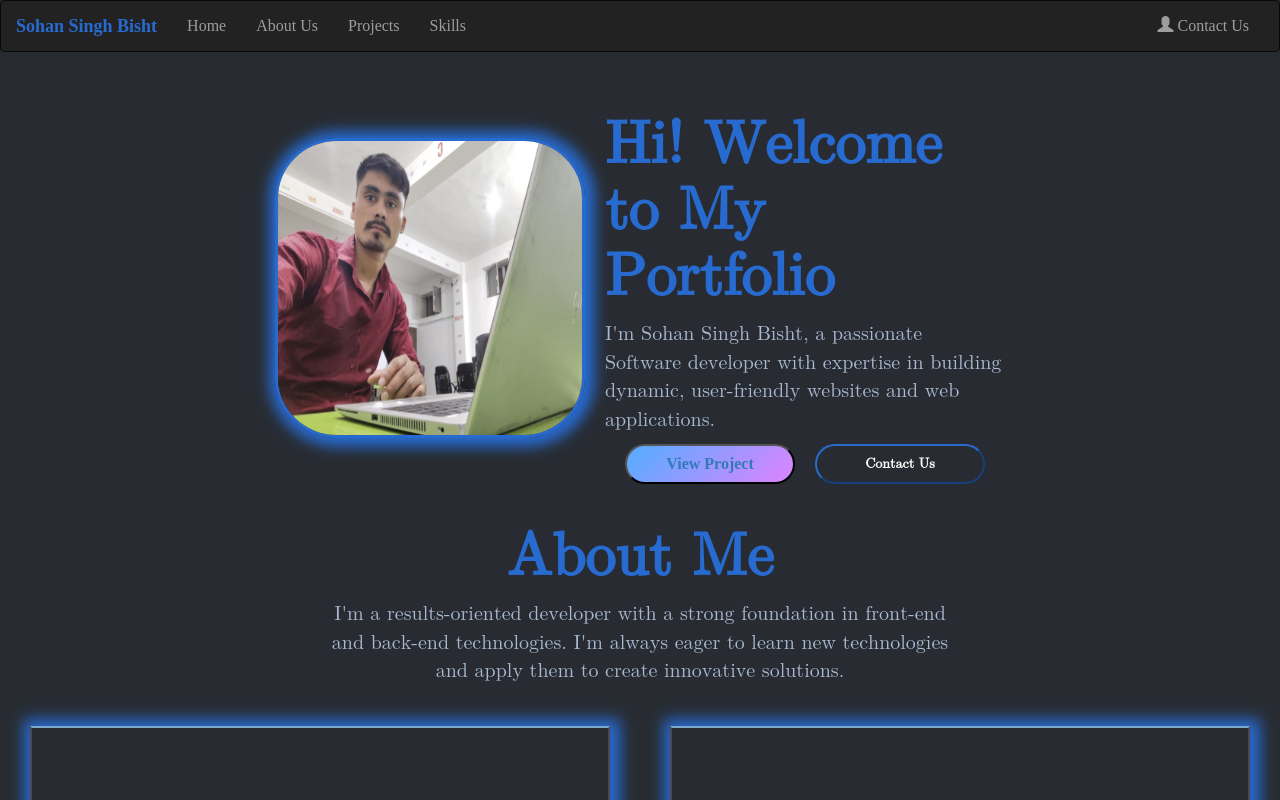
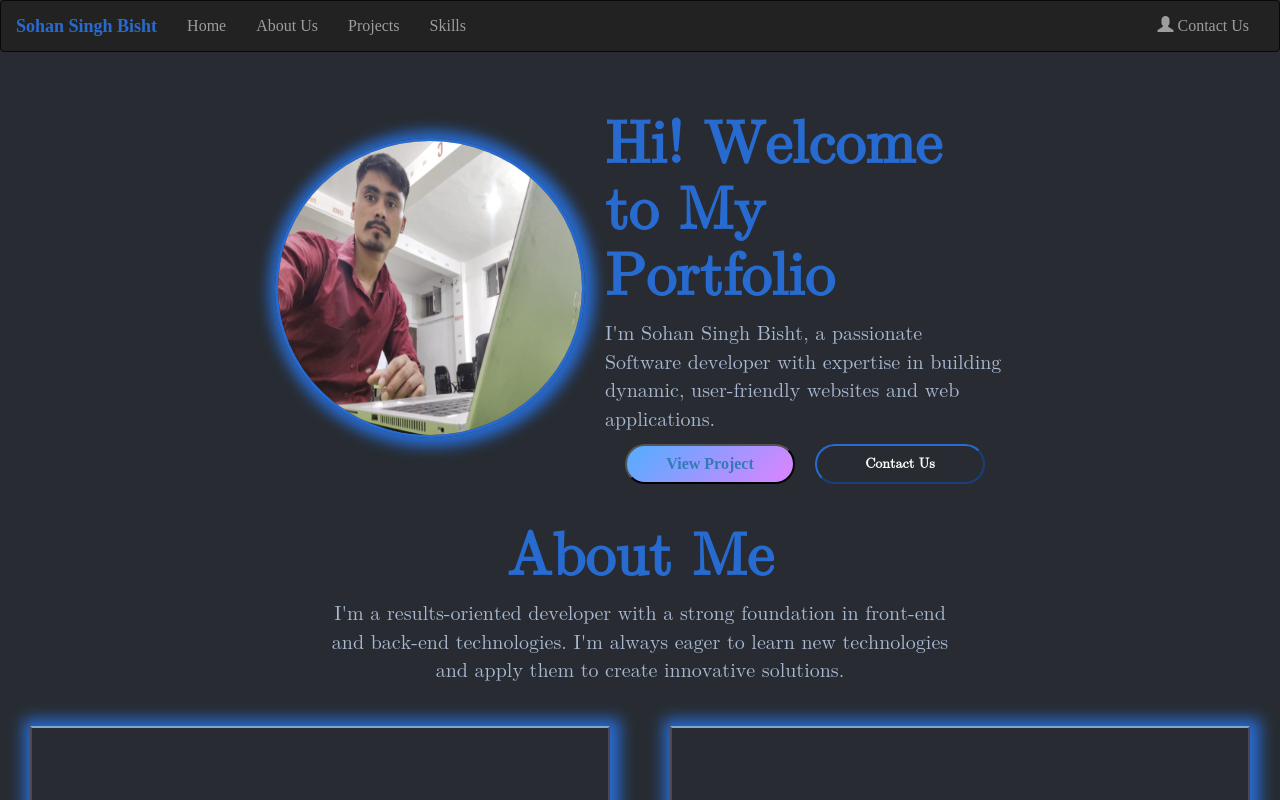
Before and after one commit to sohan418/portfolio_website, a React (Create React App) app: page / in a window 1280 px wide. Shown: the top 800 px of the page. Built offline with nearby package versions, Linux system fonts and the light colour scheme.

Commit message:
added new image

```diff
--- a/src/App.css
+++ b/src/App.css
@@ -49,7 +49,7 @@ h2{
 }
 
 .top-box-container img{
-  border-radius: 20%;
+  border-radius: 50%;
   border-color: #7fa9ca;
   border: 3px solid #286bd0;
   box-shadow: 2px 1px 14px 8px #286bd0;
--- a/src/components/ContactUs/ContactUs.css
+++ b/src/components/ContactUs/ContactUs.css
@@ -39,6 +39,7 @@ input, textarea {
     font-size: 16px;
     width: 100%;
     box-sizing: border-box;
+    color: rgb(27, 23, 23);
 }
 
 textarea {
```
